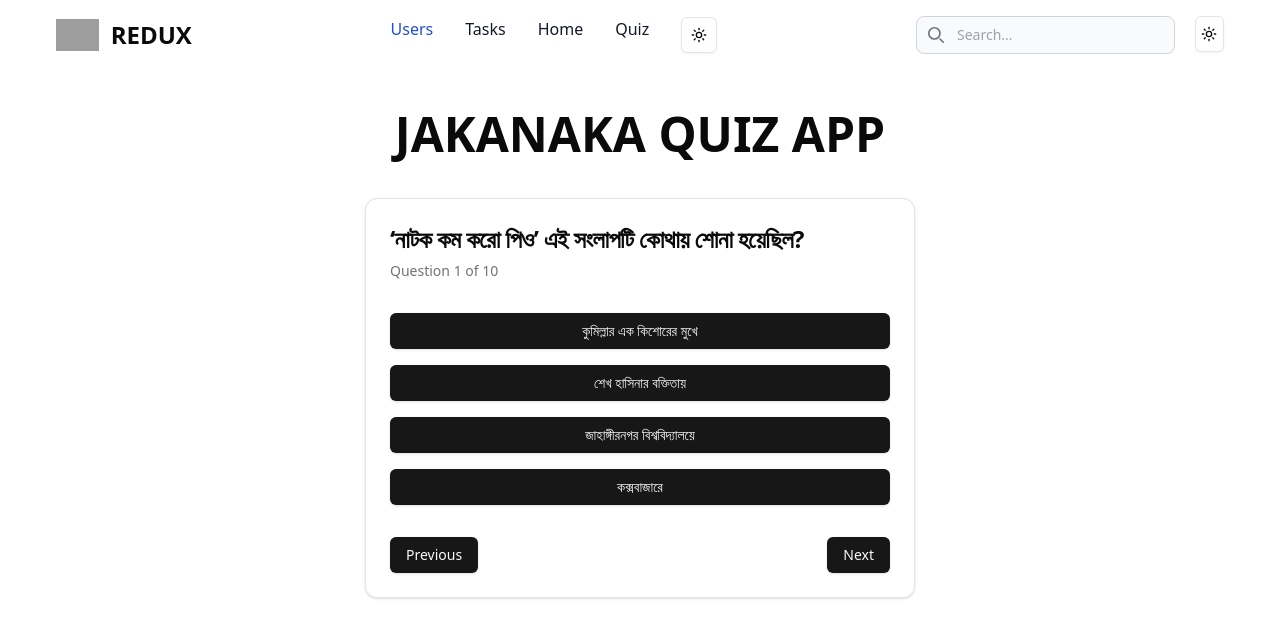
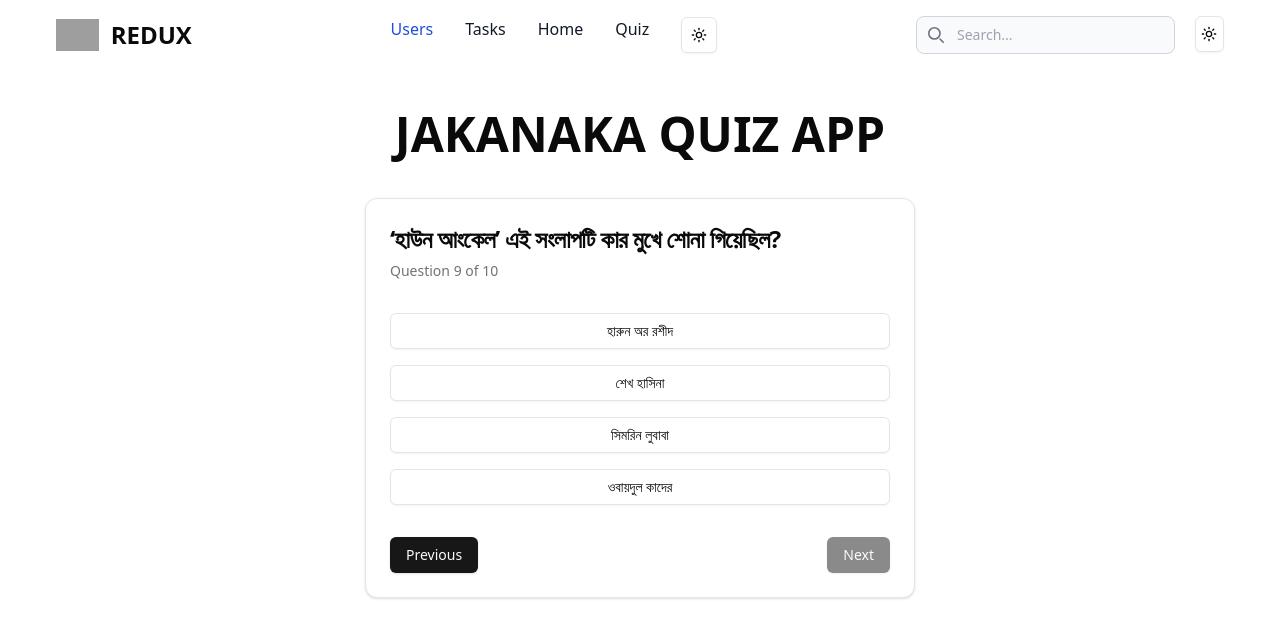
Before and after one commit to developerMohib/redux-react-tsc-swc, a React (Vite) app: page /quiz in a window 1280 px wide. Shown: the top 638 px of the page. Built offline with nearby package versions, Linux system fonts and the light colour scheme; grey boxes are pictures that could not be loaded.

Commit message:
quiz complete button added

```diff
--- a/src/pages/quiz/Quiz.tsx
+++ b/src/pages/quiz/Quiz.tsx
@@ -6,15 +6,17 @@ import QuizControl from "./QuizControl";
 
 const Quiz = () => {
   const dispatch = useAppDispatch()
-  const { questions, currentQuestionIndex } = useAppSelector(state => state.quizs)
+  const { questions, currentQuestionIndex,userAnswer } = useAppSelector(state => state.quizs)
 
   const currentQuestion = questions[currentQuestionIndex]
   const { question } = currentQuestion;
+  const currentAnswer = userAnswer[currentQuestionIndex]; // Get the selected answer
 
   const handleUserAnswer = (option: string) => {
     dispatch(setAnswer({ currentQuestionIndex, option }))
   }
-
+  console.log(currentAnswer, 'option')
+// console.log(currentQuestion, 'curent q')
 
   return (
     <div>
@@ -26,7 +28,7 @@ const Quiz = () => {
         </CardHeader>
         <CardContent>
           {
-            currentQuestion?.options?.map((option, idx) => <Button key={idx} onClick={() => handleUserAnswer(option)} className="w-full my-2 p-1">{option}</Button>)
+            currentQuestion?.options?.map((option, idx) => <Button key={idx} onClick={() => handleUserAnswer(option)} className="w-full my-2 p-1" variant={option === currentAnswer ? "default" : "outline"}>{option}</Button>)
           }
         </CardContent>
         <QuizControl />
--- a/src/pages/quiz/QuizControl.tsx
+++ b/src/pages/quiz/QuizControl.tsx
@@ -1,10 +1,10 @@
 import { Button } from '@/components/ui/button';
 import { CardFooter } from '@/components/ui/card';
-import { nextButton,previousButton } from '@/redux/features/quiz/quizSlice';
-import { useAppDispatch } from '@/redux/hooks';
+import { nextButton, previousButton } from '@/redux/features/quiz/quizSlice';
+import { useAppDispatch, useAppSelector } from '@/redux/hooks';
 
 const QuizControl = () => {
-
+    const { currentQuestionIndex, questions, userAnswer } = useAppSelector((state) => state.quizs);
 
     const dispatch = useAppDispatch()
     const handleNext = () => {
@@ -13,12 +13,21 @@ const QuizControl = () => {
     const handlePrevious = () => {
         dispatch(previousButton())
     }
+    const isAnswered = userAnswer[currentQuestionIndex] !== null
+    console.log('answer', isAnswered)
 
+    // Check if all answers are selected for the last question
+    const isQuizCompleted = isAnswered || currentQuestionIndex !== questions.length - 1
 
     return (
         <CardFooter className="flex justify-between">
-            <Button onClick={handlePrevious} >Previous</Button>
-            <Button onClick={handleNext} >Next</Button>
+            <Button onClick={handlePrevious} disabled={currentQuestionIndex === 0} >Previous</Button>
+            {
+                currentQuestionIndex < questions.length - 1 && <Button disabled={!isAnswered} onClick={handleNext} >Next</Button>
+            }
+            {
+                currentQuestionIndex === questions.length - 1 && <Button disabled={!isQuizCompleted} onClick={handleNext} >Quiz Complete</Button>
+            }
         </CardFooter>
     );
 };
--- a/src/redux/features/quiz/quizSlice.ts
+++ b/src/redux/features/quiz/quizSlice.ts
@@ -10,7 +10,7 @@ interface TQuiz {
 
 const initialState: TQuiz = {
   questions: quizData,
-  currentQuestionIndex: 0,
+  currentQuestionIndex: 8,
   userAnswer: Array(quizData.length).fill(null),
   isComplete: false,
 };
@@ -20,8 +20,10 @@ export const quizSlice = createSlice({
   initialState,
   reducers: {
     setAnswer: (state, action) => {
+      // when user click the question => need to know two thing,
+      // question number and option
       const { currentQuestionIndex, option } = action.payload;
-      console.log(currentQuestionIndex, option);
+      console.log('slice', currentQuestionIndex, option)
       state.userAnswer[currentQuestionIndex] = option;
     },
 
@@ -31,7 +33,7 @@ export const quizSlice = createSlice({
       }
     },
     previousButton: (state) => {
-      if (state.currentQuestionIndex < 0) {
+      if (state.currentQuestionIndex > 0) {
         state.currentQuestionIndex = state.currentQuestionIndex - 1;
       }
     },
```
